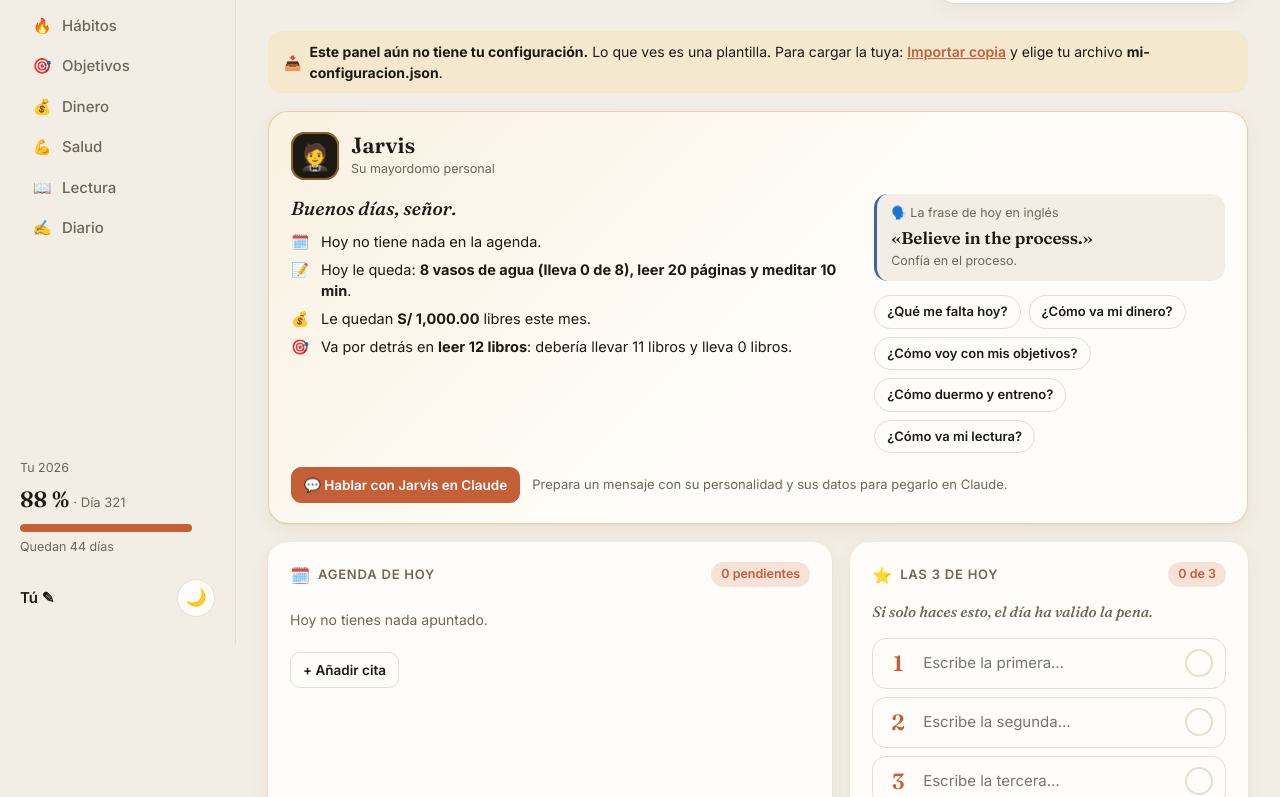
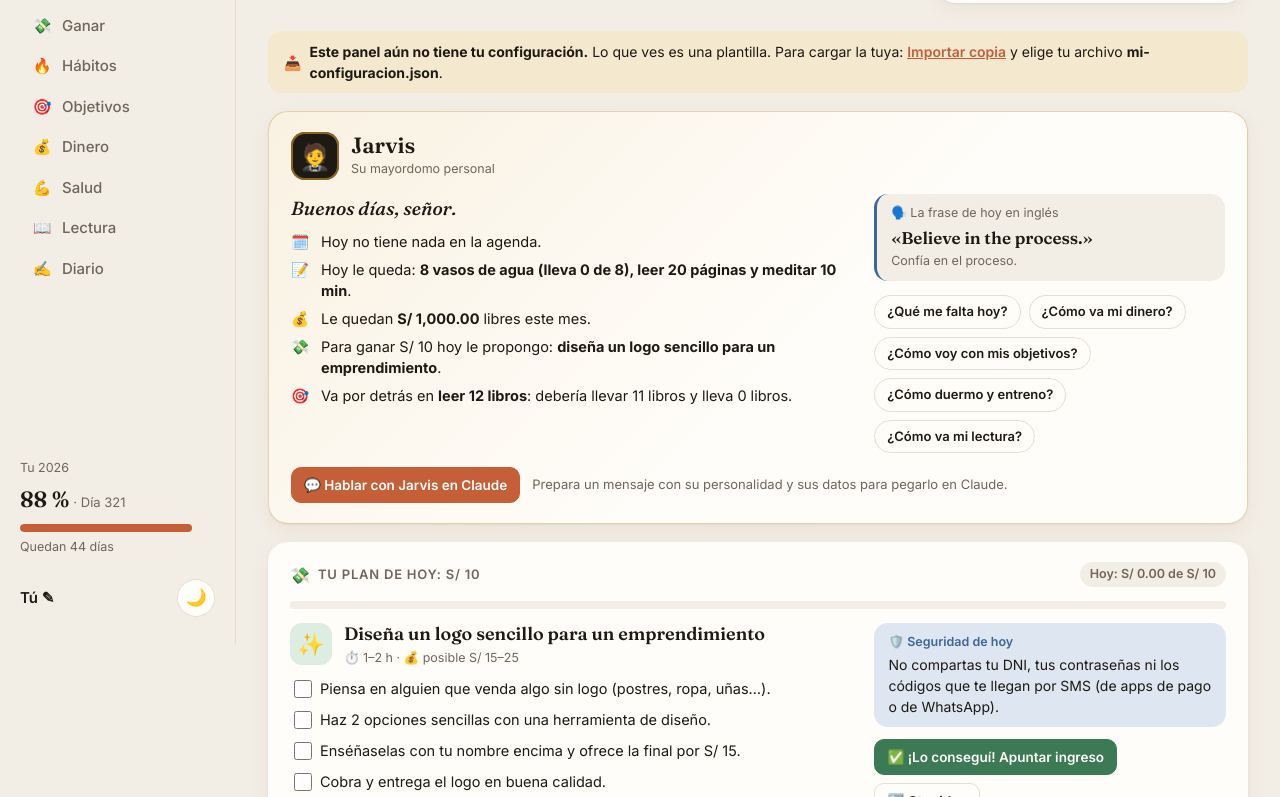
Before and after one commit to Adrianocrl/panel-de-vida, a plain HTML site: page index.html in a window 1280 px wide. Shown: the part 155-952 px from the top of the page. Drawn offline with Linux system fonts and the light colour scheme.

Commit message:
Añadir 'Tu plan de hoy' para ganar dinero de forma segura

```diff
--- a/css/estilos.css
+++ b/css/estilos.css
@@ -258,6 +258,25 @@ button { cursor: pointer; }
 .frases li i { width: 34px; height: 34px; border-radius: 10px; display: grid; place-items: center; font-style: normal; }
 .frases b { font-weight: 700; }
 
+/* ===== Tu plan de hoy (ganar) ===== */
+.t-ganar .t-cab { flex-wrap: wrap; }
+.t-ganar .t-tit { white-space: nowrap; }
+.gn-cuerpo { display: grid; grid-template-columns: minmax(0, 1.6fr) minmax(0, 1fr); gap: 22px; align-items: start; }
+.gn-tit { display: flex; gap: 12px; align-items: flex-start; margin-bottom: 10px; }
+.gn-tit h3 { font-family: var(--f-titulo); font-size: 18px; font-weight: 600; line-height: 1.25; }
+.gn-ico { width: 42px; height: 42px; border-radius: 12px; display: grid; place-items: center; font-size: 22px; background: var(--verde-suave); flex: none; }
+.gn-pasos { margin: 0; padding-left: 0; list-style: none; display: flex; flex-direction: column; gap: 8px; font-size: 14.5px; line-height: 1.45; counter-reset: paso; }
+.gn-pasos label { display: grid; grid-template-columns: 22px minmax(0, 1fr); gap: 8px; cursor: pointer; align-items: start; }
+.gn-pasos input { width: 18px; height: 18px; margin-top: 2px; accent-color: var(--verde); }
+.gn-pasos input:checked + span { text-decoration: line-through; color: var(--tinta-suave); }
+.gn-lado { display: flex; flex-direction: column; gap: 12px; }
+.gn-seguro { background: var(--azul-suave); border-radius: 14px; padding: 10px 14px; }
+.gn-seguro small { font-size: 12.5px; color: var(--azul); font-weight: 600; display: block; }
+.gn-seguro p { font-size: 14px; margin-top: 2px; }
+.gn-acciones { display: flex; flex-wrap: wrap; gap: 8px; }
+.btn.gn-lleno { background: var(--verde); color: var(--tarjeta); }
+.gn-lado > small { font-size: 12.5px; }
+
 /* ===== Jarvis ===== */
 .t-jarvis { border: 1px solid color-mix(in srgb, var(--ambar) 35%, transparent); background: linear-gradient(135deg, color-mix(in srgb, var(--ambar-suave) 55%, var(--tarjeta)), var(--tarjeta) 55%); }
 .jv-cab { display: flex; align-items: center; gap: 12px; }
@@ -360,7 +379,7 @@ button { cursor: pointer; }
   .t-numeros .numeros { grid-template-columns: repeat(2, minmax(0, 1fr)); }
   .t-numeros .numeros.sin-pasos { grid-template-columns: repeat(2, minmax(0, 1fr)); }
   .t-numeros .numeros.sin-pasos > :last-child { grid-column: span 2; }
-  .jv-cuerpo { grid-template-columns: minmax(0, 1fr); gap: 14px; }
+  .jv-cuerpo, .gn-cuerpo { grid-template-columns: minmax(0, 1fr); gap: 14px; }
 }
 @media (max-width: 640px) {
   .rejilla { gap: 14px; }
--- a/index.html
+++ b/index.html
@@ -27,6 +27,7 @@
       <nav class="menu" aria-label="Apartados">
         <a href="#hoy"><span>☀️</span>Hoy</a>
         <a href="#jarvis"><span>🤵</span>Jarvis</a>
+        <a href="#ganar"><span>💸</span>Ganar</a>
         <a href="#habitos"><span>🔥</span>Hábitos</a>
         <a href="#objetivos"><span>🎯</span>Objetivos</a>
         <a href="#dinero"><span>💰</span>Dinero</a>
@@ -46,6 +47,7 @@
         <div class="banner-ejemplo" id="banner"></div>
 
         <section class="tarjeta c12 t-jarvis" id="jarvis" aria-label="Jarvis, su mayordomo"></section>
+        <section class="tarjeta c12 t-ganar" id="ganar" aria-label="Tu plan de hoy para ganar dinero"></section>
 
         <section class="tarjeta c5 t-agenda" id="t-agenda"></section>
         <section class="tarjeta c4 t-tres" id="t-tres"></section>
@@ -80,6 +82,7 @@
   <script src="js/almacen.js"></script>
   <script src="js/graficos.js"></script>
   <script src="js/jarvis.js"></script>
+  <script src="js/ganar.js"></script>
   <script src="js/app.js"></script>
   <script>
     // App instalable: solo cuando el panel está publicado (al abrirlo con doble clic no hace falta).
--- a/js/almacen.js
+++ b/js/almacen.js
@@ -7,7 +7,7 @@
   const LLAVE = PV.modoEjemplo ? "panelDeVida.ejemplo" : "panelDeVida.v1";
   const LLAVE_PREFS = "panelDeVida.prefs";
 
-  const vacio = () => ({ dias: {}, marcas: {}, animo: {}, gastos: [], ingresos: [], borrados: [], citas: {}, diario: [], tres: {}, objetivos: {}, libroPagina: null, libro: null, inicio: null });
+  const vacio = () => ({ dias: {}, marcas: {}, animo: {}, gastos: [], ingresos: [], ganar: {}, borrados: [], citas: {}, diario: [], tres: {}, objetivos: {}, libroPagina: null, libro: null, inicio: null });
 
   let prefs = {};
   try { prefs = JSON.parse(localStorage.getItem(LLAVE_PREFS) || "{}") || {}; } catch (e) {}
@@ -51,6 +51,7 @@
       objetivos: { ...base.objetivos, ...mios.objetivos },
       libroPagina: mios.libroPagina ?? base.libroPagina,
       libro: mios.libro,
+      ganar: mios.ganar || {},
       inicio: PV.modoEjemplo ? "2000-01-01" : mios.inicio,
     };
   }
--- a/js/app.js
+++ b/js/app.js
@@ -595,6 +595,7 @@
     pintarLateral(); pintarCabecera(); pintarAgenda(); pintarTres(); pintarNumeros(); pintarHabitos();
     pintarObjetivos(); pintarDinero(); pintarDatos(); pintarSueno(); pintarAnimo(); pintarLibro(); pintarDiario(); pintarEstante();
     if (PV.jarvis) PV.jarvis.pintar();
+    if (PV.ganar) PV.ganar.pintar();
   }
 
   // Lo que Jarvis necesita para leer tus datos (js/jarvis.js).
@@ -602,6 +603,14 @@
     datos: () => D, hoy: () => hoy, kHoy: () => kHoy, esc,
     habitoHecho, racha, tuDia, resumenDinero, citasHoy, valorObjetivo, debidoObjetivo,
     entrenoDe, libroActual, ahoraMin, aMin, lunesDe, ingresosDelMes, nomFuente, reservaFijos,
+  };
+  // Para otras tarjetas (js/ganar.js): volver a pintar todo, y abrir "+ Ingreso" ya rellenado.
+  PV.repintar = () => pintar();
+  PV.abrirIngreso = (concepto) => {
+    ui.formIngreso = true; ui.formGasto = false; pintarDinero();
+    const c = $('#dinero [name="concepto"]'); if (c) c.value = concepto || "";
+    $("#dinero").scrollIntoView({ behavior: "smooth", block: "start" });
+    const i = $('#dinero [name="importe"]'); if (i) setTimeout(() => i.focus({ preventScroll: true }), 400);
   };
   function primeraVez() {
     document.querySelectorAll(".tarjeta").forEach((t, i) => (t.style.animationDelay = `${Math.min(i, 12) * 45}ms`));
--- /dev/null
+++ b/js/ganar.js
@@ -0,0 +1,108 @@
+/* "Tu plan de hoy": una idea distinta cada día para ganar un poco de dinero usando internet,
+   de forma segura. Ideas reales con lo que sabes hacer: nada de "dinero fácil".
+   Las ideas de aquí son GENERALES (el código se publica). Las tuyas van en tu configuración
+   (privado/mi-configuracion.json → ganar.ideas) y sustituyen a estas. */
+(function () {
+  const PV = (window.PV = window.PV || {});
+  const $ = (s) => document.querySelector(s);
+
+  const IDEAS_BASE = [
+    { id: "video-negocio", icono: "🎬", titulo: "Edita un video corto para un negocio de tu barrio", tiempo: "1–2 h", ganancia: "S/ 10–20",
+      pasos: ["Elige un negocio que conozcas (bodega, restaurante, salón) y graba 3 o 4 tomas de sus productos, con permiso.", "Edita 15 segundos con música y texto en un editor de video.", "Mándales por WhatsApp una muestra con tu nombre encima y ofrécelo por S/ 10–15.", "Cobra antes de enviar el video final sin marca."] },
+    { id: "menu-canva", icono: "🖼️", titulo: "Diseña un menú o cartel para un negocio", tiempo: "1 h", ganancia: "S/ 10–20",
+      pasos: ["Fíjate en un negocio con el cartel feo o escrito a mano.", "Haz una versión bonita con una plantilla de diseño gratis.", "Enséñasela por WhatsApp como muestra y ofrécela por S/ 10–15.", "Cobra y entrega la imagen en buena calidad."] },
+    { id: "subtitulos", icono: "🔤", titulo: "Pon subtítulos a los videos de un negocio o creador", tiempo: "1 h", ganancia: "S/ 10",
+      pasos: ["Busca un negocio de tu zona que suba videos sin subtítulos.", "Haz uno de muestra con subtítulos automáticos y corrígelos.", "Ofrece 3 videos por S/ 10.", "Cobra antes de mandar los videos terminados."] },
+    { id: "textos-ia", icono: "🤖", titulo: "Escribe con IA las publicaciones de una semana para un negocio", tiempo: "45 min", ganancia: "S/ 10–15",
+      pasos: ["Pídele a una IA 5 publicaciones para un negocio concreto (ofertas, horario, novedades).", "Revísalas y ponlas en tus palabras.", "Ofrécelas al dueño por WhatsApp por S/ 10.", "Cobra y envíalas listas para copiar."] },
+    { id: "saludo", icono: "🎂", titulo: "Haz un video de saludo o cumpleaños por encargo", tiempo: "1 h", ganancia: "S/ 10–15",
+      pasos: ["Publica en tus estados: \"Hago videos de cumpleaños con fotos y música\".", "Pide las fotos y los nombres por WhatsApp.", "Edítalo con música y textos.", "Cobra antes de mandar el video final."] },
+    { id: "cv", icono: "📝", titulo: "Haz un CV bonito para alguien que busca trabajo", tiempo: "1 h", ganancia: "S/ 10–15",
+      pasos: ["Pregunta a familiares o conocidos si alguien busca trabajo.", "Pide sus datos y mejora el texto con ayuda de una IA.", "Ponlo en una plantilla de CV bonita.", "Cobra y envíalo en PDF."] },
+    { id: "logo", icono: "✨", titulo: "Diseña un logo sencillo para un emprendimiento", tiempo: "1–2 h", ganancia: "S/ 15–25",
+      pasos: ["Piensa en alguien que venda algo sin logo (postres, ropa, uñas…).", "Haz 2 opciones sencillas con una herramienta de diseño.", "Enséñaselas con tu nombre encima y ofrece la final por S/ 15.", "Cobra y entrega el logo en buena calidad."] },
+  ];
+
+  const CONSEJOS = [
+    "Nunca pagues para poder ganar dinero. Si te piden pagar primero, es estafa.",
+    "No compartas tu DNI, tus contraseñas ni los códigos que te llegan por SMS (de apps de pago o de WhatsApp).",
+    "Si una oferta paga mucho por casi nada, es una estafa.",
+    "Cobra antes de entregar el trabajo final, o la mitad antes y la mitad al final.",
+    "Trabaja con conocidos o con negocios reales de tu zona, no con desconocidos que te escriben primero.",
+    "Nunca vayas solo a encontrarte con alguien que conociste por internet. Avisa siempre a un adulto.",
+    "Desconfía de las \"tareas pagadas\" por WhatsApp o Telegram (dar likes, reseñas…): son estafas.",
+    "Manda las muestras con tu nombre o tu marca encima, para que no las usen sin pagarte.",
+    "Guarda una captura de cada pago que recibas.",
+    "Si alguien te presiona o te pide fotos o datos personales, bloquéalo y cuéntaselo a un adulto de confianza.",
+  ];
+
+  const ideas = () => {
+    const g = PV.config.ganar;
+    return g && Array.isArray(g.ideas) && g.ideas.length ? g.ideas : IDEAS_BASE;
+  };
+  const meta = () => (PV.config.ganar && PV.config.ganar.meta) || 10;
+  const cobro = () => (PV.config.ganar && PV.config.ganar.cobro) || "";
+
+  // La idea de hoy: cambia cada día (y con "Otra idea" pasas a la siguiente).
+  function deHoy() {
+    const c = PV.calc, D = c.datos(), hoy = c.hoy(), k = c.kHoy();
+    const est = (D.ganar && D.ganar[k]) || {};
+    const lista = ideas();
+    const base = PV.fecha.diaDelAno(hoy) + hoy.getFullYear() * 7;
+    const i = (((base + (est.salto || 0)) % lista.length) + lista.length) % lista.length;
+    const consejo = CONSEJOS[(PV.fecha.diaDelAno(hoy) + (est.salto || 0)) % CONSEJOS.length];
+    const ganadoHoy = D.ingresos.filter((g) => g.fecha === k).reduce((s, g) => s + g.importe, 0);
+    return { idea: lista[i], est, consejo, ganadoHoy, meta: meta() };
+  }
+
+  function pintar() {
+    const caja = $("#ganar");
+    if (!caja || !PV.calc) return;
+    const c = PV.calc, esc = c.esc, fmt = PV.fmt;
+    const { idea, est, consejo, ganadoHoy, meta: m } = deHoy();
+    const hechos = est.pasos || [];
+    const pct = Math.min(100, Math.round((ganadoHoy / m) * 100));
+    const logrado = ganadoHoy >= m;
+    caja.innerHTML = `
+      <div class="t-cab"><h2 class="t-tit"><span aria-hidden="true">💸</span>Tu plan de hoy: ${fmt.dineroCorto(m)}</h2>
+        <span class="pastilla ${logrado ? "verde" : "gris"}">${logrado ? "¡Conseguido! " : ""}Hoy: ${fmt.dinero(ganadoHoy)} de ${fmt.dineroCorto(m)}</span></div>
+      <div class="barra"><i style="width:${pct}%;background:var(--verde)"></i></div>
+      <div class="gn-cuerpo">
+        <div class="gn-idea">
+          <div class="gn-tit"><span class="gn-ico" aria-hidden="true">${idea.icono || "💡"}</span>
+            <div><h3>${esc(idea.titulo)}</h3>
+            <small class="suave">⏱️ ${esc(idea.tiempo || "")} · 💰 posible ${esc(idea.ganancia || "")}${cobro() ? ` · 📲 cobra por ${esc(cobro())}` : ""}</small></div></div>
+          <ol class="gn-pasos">${(idea.pasos || []).map((p, i) => `<li><label><input type="checkbox" data-gn="paso" data-i="${i}" ${hechos[i] ? "checked" : ""}> <span>${esc(p)}</span></label></li>`).join("")}</ol>
+        </div>
+        <div class="gn-lado">
+          <div class="gn-seguro"><small>🛡️ Seguridad de hoy</small><p>${esc(consejo)}</p></div>
+          <div class="gn-acciones">
+            <button type="button" class="btn verde-btn gn-lleno" data-gn="logrado">✅ ¡Lo conseguí! Apuntar ingreso</button>
+            <button type="button" class="btn" data-gn="otra">🔄 Otra idea</button>
+          </div>
+          <small class="suave">Ninguna idea garantiza el dinero: depende de que alguien diga que sí. Si hoy no sale, mañana hay otra.</small>
+        </div>
+      </div>`;
+  }
+
+  document.addEventListener("click", (e) => {
+    const b = e.target.closest("[data-gn]");
+    if (!b || !PV.almacen) return;
+    const k = PV.calc.kHoy();
+    if (b.dataset.gn === "otra") {
+      PV.almacen.cambiar((m) => { m.ganar = m.ganar || {}; const est = (m.ganar[k] = m.ganar[k] || {}); est.salto = (est.salto || 0) + 1; est.pasos = []; });
+      PV.repintar();
+    } else if (b.dataset.gn === "logrado") {
+      PV.abrirIngreso(deHoy().idea.titulo);
+    }
+  });
+  document.addEventListener("change", (e) => {
+    const t = e.target;
+    if (t.dataset.gn !== "paso" || !PV.almacen) return;
+    const k = PV.calc.kHoy(), i = Number(t.dataset.i);
+    PV.almacen.cambiar((m) => { m.ganar = m.ganar || {}; const est = (m.ganar[k] = m.ganar[k] || {}); est.pasos = est.pasos || []; est.pasos[i] = t.checked; });
+    PV.repintar();
+  });
+
+  PV.ganar = { pintar, deHoy };
+})();
--- a/js/jarvis.js
+++ b/js/jarvis.js
@@ -176,6 +176,14 @@
       items.push(["💵", `Este mes ha ingresado <b>${fmt.dinero(ing.total)}</b>. Su balance es ${bal >= 0 ? `positivo: <b>+${fmt.dinero(bal)}</b>. Bien hecho` : `negativo: <b>−${fmt.dinero(-bal)}</b>. Gasta más de lo que gana`}, ${t}.`]);
     }
 
+    // Plan para ganar dinero hoy
+    if (PV.ganar) {
+      const g = PV.ganar.deHoy();
+      items.push(["💸", g.ganadoHoy >= g.meta
+        ? `Hoy ya ha ganado <b>${fmt.dinero(g.ganadoHoy)}</b>. Objetivo del día cumplido, ${t}.`
+        : `Para ganar ${fmt.dineroCorto(g.meta)} hoy le propongo: <b>${esc(minus(g.idea.titulo))}</b>.${g.ganadoHoy > 0 ? ` Lleva ${fmt.dinero(g.ganadoHoy)}.` : ""}`]);
+    }
+
     // Objetivos
     const atr = objetivosAtrasados(x);
     if (atr.length) {
@@ -334,6 +342,10 @@
     dl(`Presupuesto: ${fmt.dinero(r.presupuesto)}. Gastado: ${fmt.dinero(r.total)}. Libre (contando cobros fijos pendientes): ${fmt.dinero(din.libre)}.`);
     C.dinero.categorias.forEach((cat) => dl(`- ${cat.nombre}: ${fmt.dinero(r.porCat[cat.id] || 0)} de ${fmt.dinero(cat.limite)}`));
     if (C.dinero.fijos.length) dl(`Gastos fijos: ${C.dinero.fijos.map((f) => `${f.concepto}, día ${f.dia}, ${fmt.dinero(f.importe)}`).join("; ")}.`);
+    if (PV.ganar) {
+      const g = PV.ganar.deHoy();
+      dl(`Meta de hoy: ganar ${fmt.dinero(g.meta)} de forma segura usando internet (llevo ${fmt.dinero(g.ganadoHoy)}). La idea del panel para hoy: ${g.idea.titulo}. Ayúdame con ella si te lo pido, y avísame si algo que me propongan parece una estafa.`);
+    }
     const rf = c.reservaFijos();
     if (rf.total > 0) dl(`Para los pagos fijos de los próximos 30 días necesito tener ${fmt.dinero(rf.total)}. ${rf.faltan > 0 ? `Me faltan ${fmt.dinero(rf.faltan)}.` : `Los tengo cubiertos; me quedan ${fmt.dinero(rf.libre)} para gastar sin tocarlos.`}`);
     const ultimos = r.lista.slice().sort((a, b) => b.fecha.localeCompare(a.fecha)).slice(0, 10);
--- a/sw.js
+++ b/sw.js
@@ -12,6 +12,7 @@ const ARCHIVOS = [
   "js/almacen.js",
   "js/graficos.js",
   "js/jarvis.js",
+  "js/ganar.js",
   "js/app.js",
   "iconos/icono-192.png",
   "iconos/icono-512.png",
```
